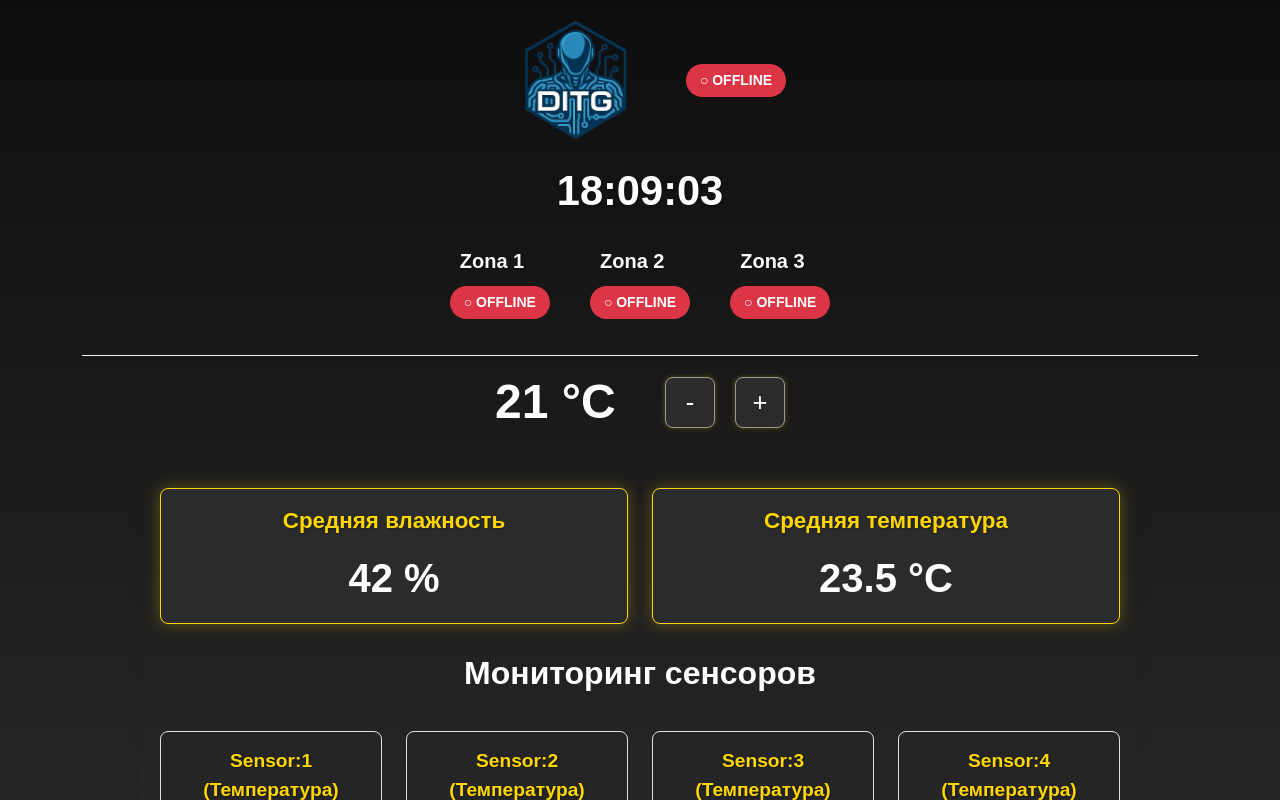
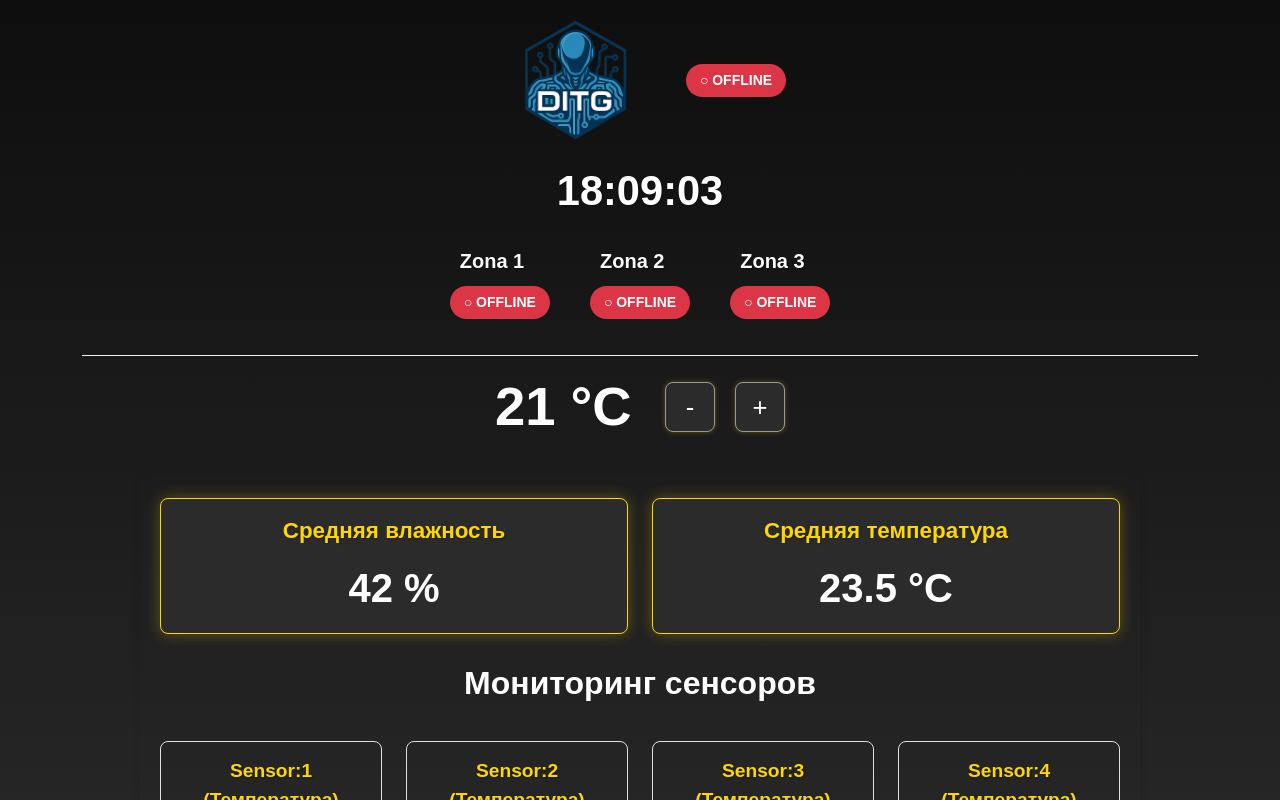
Before and after one commit to DITGDIGENTIS/ditgdigentis, a Next.js app: page / in a window 1280 px wide. Shown: the top 800 px of the page. Built offline with nearby package versions, Linux system fonts and the light colour scheme; no server answers.

Commit message:
zona temperature

```diff
--- a/src/components/ZonaTemperature.tsx
+++ b/src/components/ZonaTemperature.tsx
@@ -27,7 +27,7 @@ export default function ZonaTemperature() {
   // Температура слева
   const temperatureBlockStyle: CSSProperties = {
     color: "#FFF",
-    fontSize: "3rem",
+    fontSize: "3.4rem",
     fontWeight: "600",
     margin: 0, // убираем лишний отступ
   };
```
